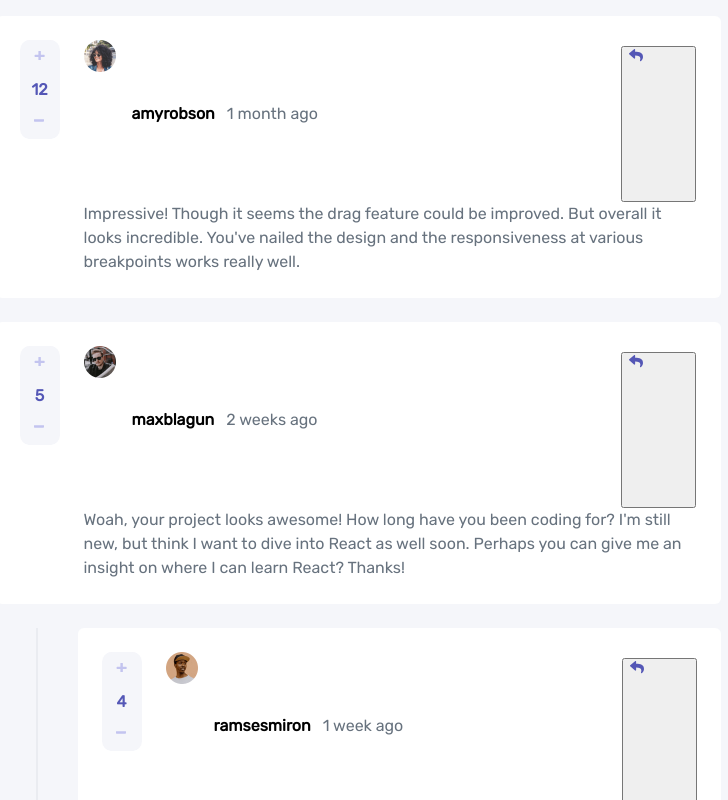
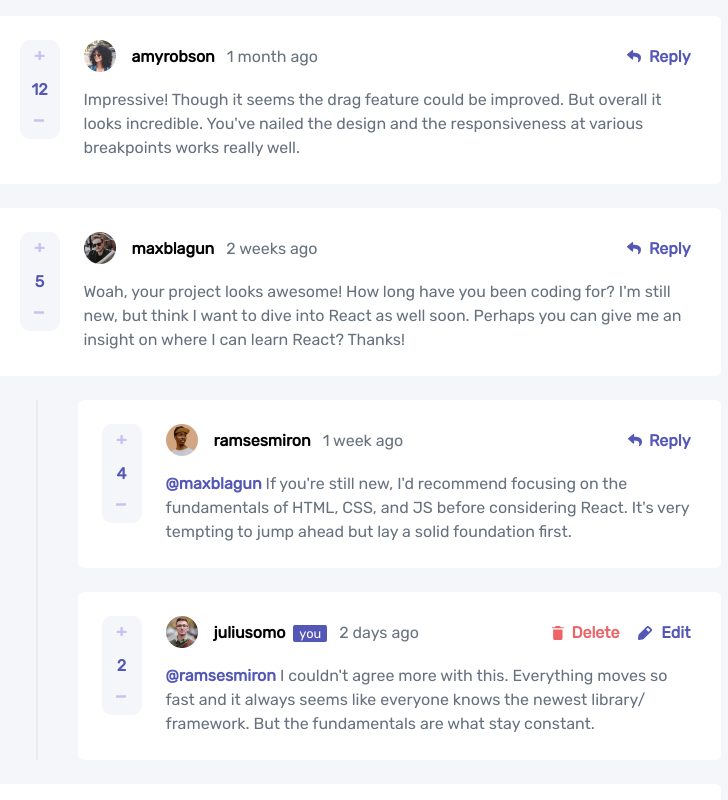
Before and after one commit to aronsn/interactive-comments-section-web, a React (Vite) app: page / in a window 1280 px wide. Shown: the top 800 px of the page, without its empty margins (282-1010 px from the left). Built offline with nearby package versions, Linux system fonts and the light colour scheme.

Commit message:
refactor: modify every usage of buttons to support the new changes to the Button component

```diff
--- a/src/CommentInput/CommentInput.tsx
+++ b/src/CommentInput/CommentInput.tsx
@@ -1,5 +1,6 @@
 import React, { useState } from 'react';
 import '../CommentInput/CommentInput.css';
+import { Button } from '../components/Button/Button';
 
 export function CommentInput({currentUserImage, placeholder, replyingTo}) {
     const [input, setInput] = useState(replyingTo ? `@${replyingTo}, ` : '');
@@ -8,7 +9,7 @@ export function CommentInput({currentUserImage, placeholder, replyingTo}) {
     <form className="form">
         <img className="form__picture" src={currentUserImage} alt="profile-picture" />
         <textarea className="form__input" name="create-comment" placeholder={'Add a comment...'} rows={3}  value={input} onChange={(e) => setInput(e.target.value)}></textarea>
-        <button className="form__button">{placeholder}</button>
+        <Button className="form__button" type={'box-button'} iconSvg={undefined} onClick={undefined} >{placeholder}</Button>
     </form>
   )
 }
--- a/src/components/Comment/Comment.jsx
+++ b/src/components/Comment/Comment.jsx
@@ -47,16 +47,23 @@ export function Comment({
         <div className="card__button-group">
           {isCurrentUser ? (
             <Fragment>
-              <Button className="card__delete" placeholder={'Delete'} iconSvg={deleteSvg} />
-              <Button className="card__edit" placeholder={'Edit'} iconSvg={editSvg} />
+              <Button className="card__delete" type={'icon-button'} iconSvg={deleteSvg}>
+                Delete
+              </Button>
+              <Button className="card__edit" type={'icon-button'} iconSvg={editSvg}>
+                Edit
+              </Button>
             </Fragment>
           ) : (
             <Button
               onClick={() => setDisplay((prevState) => !prevState)}
+              type={'icon-button'}
               className="card__reply"
               placeholder={'Reply'}
               iconSvg={replySvg}
-            />
+            >
+              Reply
+            </Button>
           )}
         </div>
       </section>
```
